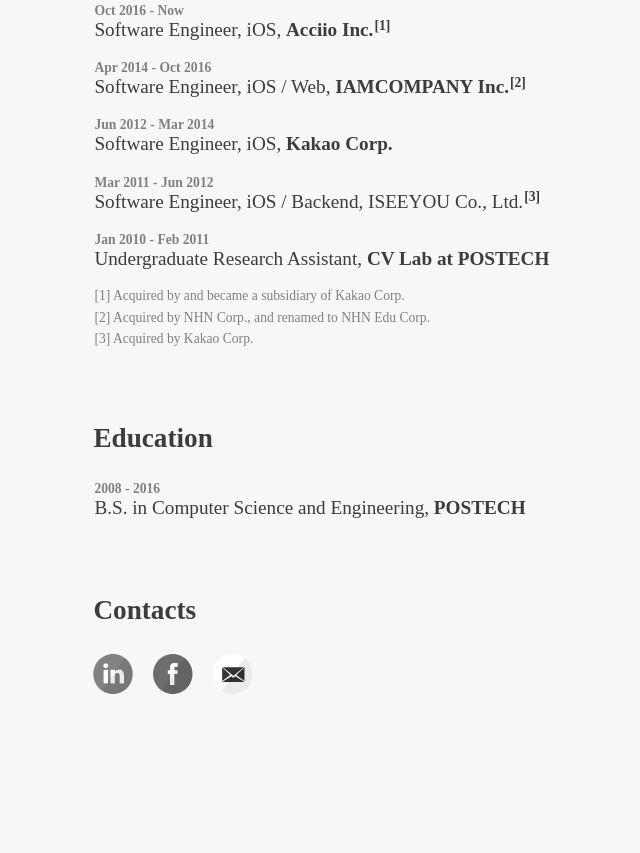
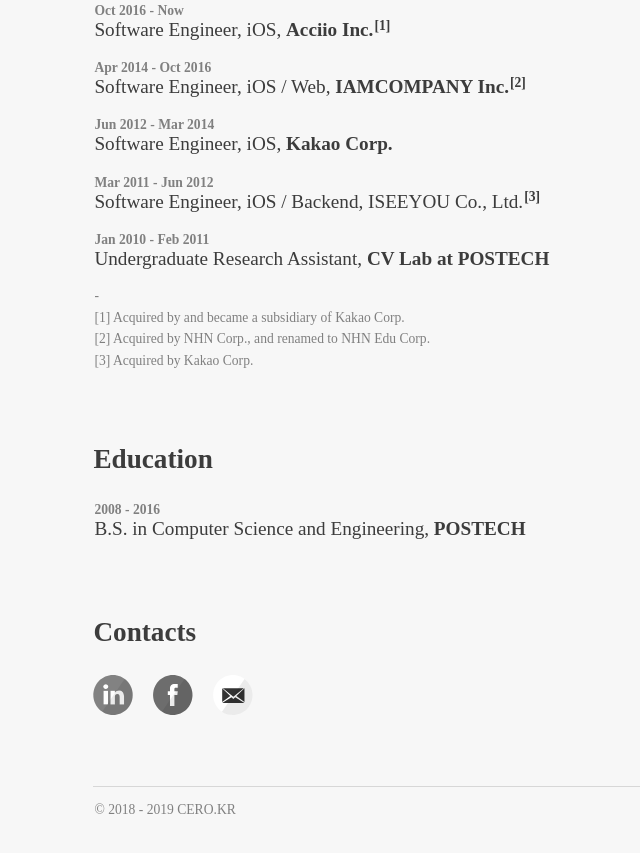
Before and after one commit to cerochoe/cerochoe.github.io, a Gatsby site: page / in a window 1280 px wide. Shown: the part 261-1114 px from the top of the page, without its empty margins (41-681 px from the left). Before the commit the page ends 967 px from the top, so only its background shows below. Built offline with nearby package versions, Linux system fonts and the light colour scheme; Gatsby itself is replaced by a stand-in of ours.

Commit message:
Add Footer

```diff
--- /dev/null
+++ b/src/components/footer.js
@@ -0,0 +1,13 @@
+import React from "react"
+import styles from "./footer.module.scss"
+
+function getYear() {
+  return new Date().getFullYear()
+}
+
+export default props => (
+  <div className={styles.footer}>
+    <hr />
+    <p className={styles.content}>© 2018 - <span>{getYear()}</span> CERO.KR</p>
+  </div>
+)
--- /dev/null
+++ b/src/components/footer.module.scss
@@ -0,0 +1,47 @@
+@import "../styles/global.scss";
+
+hr {
+  display: block;
+  height: 1px;
+  border: 0;
+  border-top: 1px solid $lightGray;
+  margin: 0;
+  padding: 0;
+}
+
+.content {
+  color: $lightText;
+}
+
+@media (min-width: 481px) {
+  .footer {
+    margin: 4.2rem 0 4.8rem 0;
+  }
+  .content {
+    margin-left: 1px;
+    font-size: 0.85rem;
+    text-align: left;
+  }
+}
+
+@media (min-width: 321px) and (max-width: 480px) {
+  .footer {
+    margin: 3.2rem 0 3.2rem 0;
+  }
+  .content {
+    margin-left: -2px;
+    font-size: 13px;
+    text-align: center;
+  }
+}
+
+@media (max-width: 320px) {
+  .footer {
+    margin: 2.6rem 0 2.6rem 0;
+  }
+  .content {
+    margin-left: -2px;
+    font-size: 12px;
+    text-align: center;
+  }
+}
--- a/src/pages/index.js
+++ b/src/pages/index.js
@@ -4,6 +4,7 @@
 import Heading from "../components/heading"
 import Experience from "../components/experience"
 import Remark from "../components/remark"
+import Footer from "../components/footer"
 
 const experiences = () => (
   <div>
@@ -48,6 +49,7 @@
 
 const remarks = () => (
   <div>
+    <Remark content="-"/>
     <Remark content="[1] Acquired by and became a subsidiary of Kakao Corp." />
     <Remark content="[2] Acquired by NHN Corp., and renamed to NHN Edu Corp." />
     <Remark content="[3] Acquired by Kakao Corp." />
@@ -89,5 +91,6 @@
     {education()}
     <Heading title="Contacts"/>
     {contacts()}
+    <Footer />
   </Container>
 )
--- a/src/styles/global.scss
+++ b/src/styles/global.scss
@@ -1,6 +1,7 @@
 
 $background: #F7F7F7;
 $black: #000000;
+$lightGray: rgb(215, 215, 215);
 $darkText: #3C3C3C;
 $lightText: #808080;
 
```
